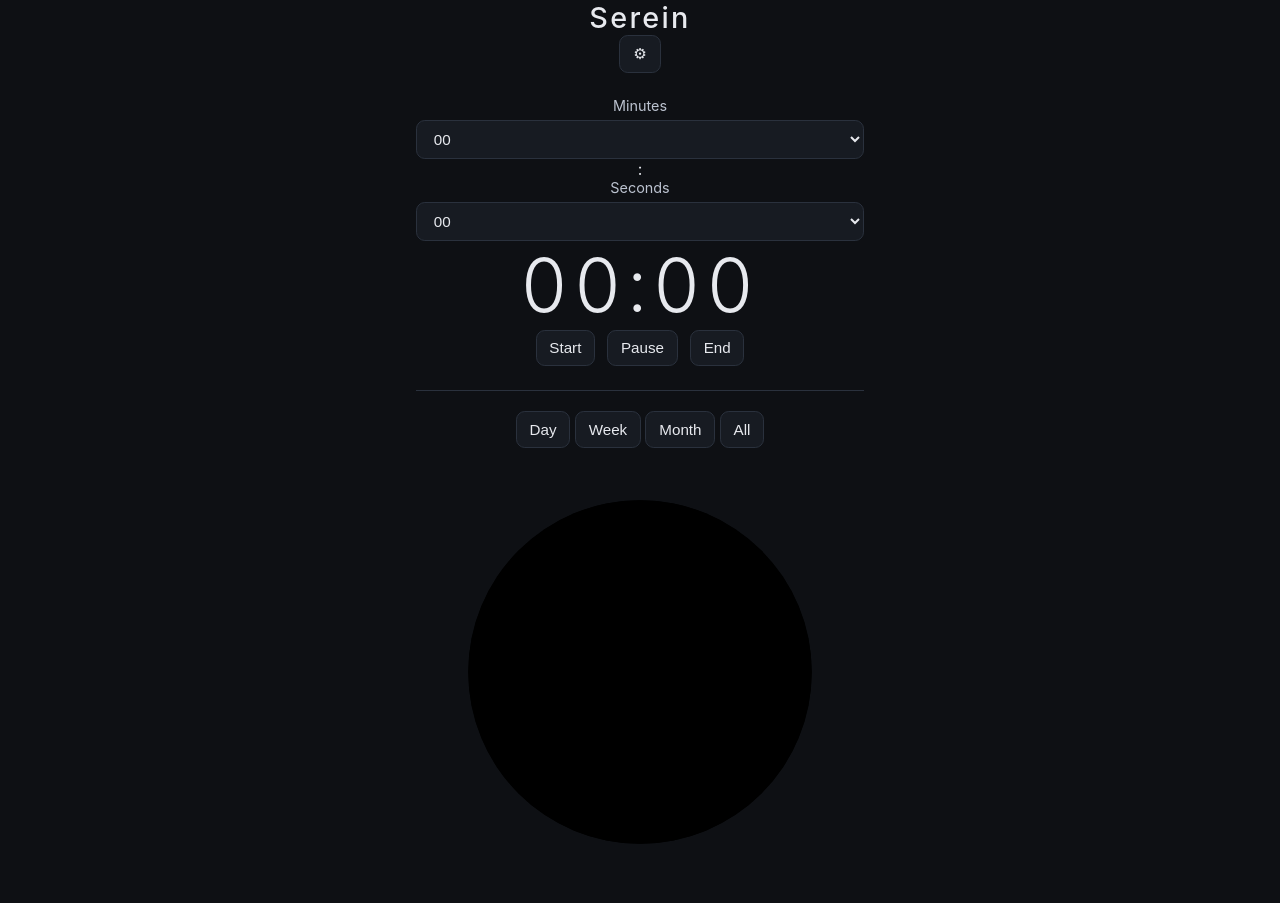
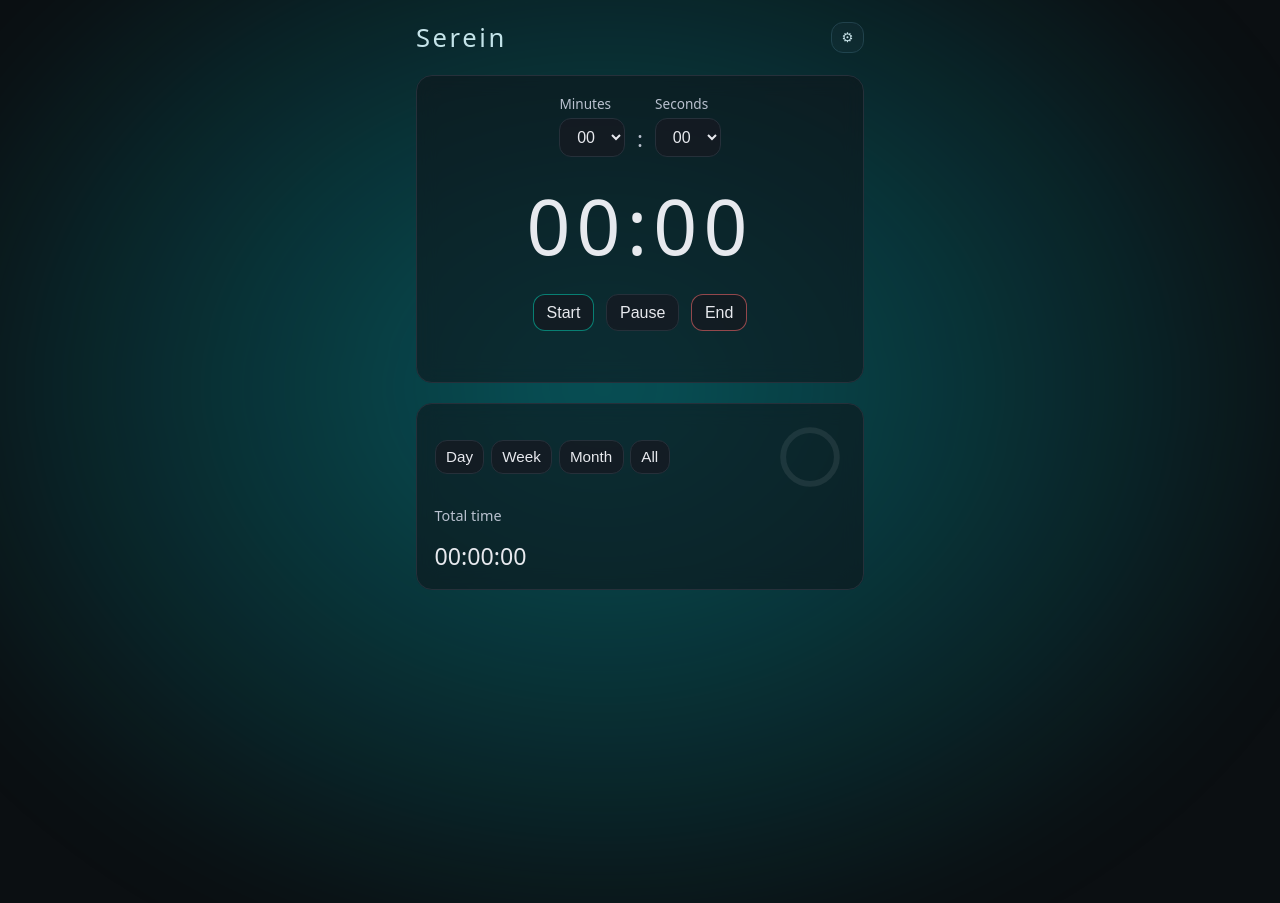
Before and after one commit to yuki01171994/meditation-timer, a plain HTML site: page index.html in a window 1280 px wide. Shown: the top 903 px of the page. After the commit the page ends 800 px from the top, so only its background shows below. Drawn offline with Linux system fonts and the light colour scheme.

Commit message:
style.css を更新

```diff
--- a/style.css
+++ b/style.css
@@ -1,88 +1,222 @@
-:root {
-  color-scheme: dark;
+:root { color-scheme: dark; }
+* { box-sizing: border-box; }
+html, body { height: 100%; }
+body {
+  margin: 0;
+  font-family: ui-sans-serif, system-ui, -apple-system, "Segoe UI", Roboto, "Hiragino Sans", "Noto Sans JP", sans-serif;
+  background: #0b0f12;
+  color: #e7e9ee;
+  overflow-x: hidden;
 }
 
-* {
-  box-sizing: border-box;
+/* Calm teal-blue background */
+.bg{
+  position: fixed; inset: -40vmax;
+  background:
+    radial-gradient(closest-side, rgba(0, 210, 180, .18), transparent 65%),
+    radial-gradient(closest-side, rgba(0, 140, 255, .14), transparent 62%),
+    radial-gradient(closest-side, rgba(0, 255, 200, .10), transparent 60%);
+  filter: blur(40px);
+  animation: drift 18s ease-in-out infinite alternate;
+  transform: translate3d(0,0,0);
+}
+@keyframes drift{
+  0%   { transform: translate(-4vmax, -2vmax) scale(1.02); }
+  100% { transform: translate( 3vmax,  4vmax) scale(1.06); }
 }
 
-body {
-  margin: 0;
-  min-height: 100vh;
+.app{
+  width: min(92vw, 30rem);
+  margin: 0 auto;
+  padding: 1.25rem 1rem 1.75rem;
   display: grid;
-  place-items: center;
-  background: #0e1014;
-  color: #e7e9ee;
-  font-family: "Inter", "Segoe UI", Roboto, sans-serif;
+  gap: 1.25rem;
 }
 
-.app {
-  width: min(92vw, 28rem);
-  text-align: center;
-  display: grid;
-  gap: 1.5rem;
+.header{
+  display:flex;
+  align-items:center;
+  justify-content: space-between;
+}
+.title{
+  margin: 0;
+  font-weight: 500;
+  letter-spacing: .10em;
+  font-size: 1.6rem;
 }
 
-h1 {
-  margin: 0;
-  font-size: 1.8rem;
-  font-weight: 500;
-  letter-spacing: 0.08em;
+.iconBtn{
+  border: 1px solid #26303a;
+  background: rgba(20, 24, 30, .65);
+  color: #e7e9ee;
+  border-radius: .75rem;
+  padding: .45rem .6rem;
+  cursor: pointer;
 }
 
-.timer-controls,
-.actions,
-.history-filters {
-  display: flex;
+.timer{
+  display:grid;
+  gap: 1rem;
+  padding: 1.1rem;
+  border: 1px solid #26303a;
+  border-radius: 1rem;
+  background: rgba(15, 19, 24, .55);
+  backdrop-filter: blur(10px);
+}
+
+.picker{
+  display:flex;
+  align-items: end;
   justify-content: center;
-  gap: 0.75rem;
+  gap: .75rem;
+}
+.pickCol{
+  display:grid;
+  gap: .35rem;
+  text-align:left;
+}
+.pickLabel{
+  font-size: .85rem;
+  color:#b9c1cf;
+}
+.colon{
+  font-variant-numeric: tabular-nums;
+  font-size: 1.4rem;
+  padding-bottom: .2rem;
+  color:#b9c1cf;
+}
+
+select, .btn{
+  border: 1px solid #26303a;
+  background: rgba(22, 26, 33, .8);
+  color: #e7e9ee;
+  border-radius: .75rem;
+  padding: .55rem .8rem;
+  font-size: 1rem;
+}
+
+.display{
+  text-align:center;
+  font-variant-numeric: tabular-nums;
+  letter-spacing: .08em;
+  font-weight: 300;
+  font-size: clamp(3rem, 12vw, 4.8rem);
+}
+
+.actions{
+  display:flex;
+  justify-content:center;
+  gap: .75rem;
   flex-wrap: wrap;
 }
 
-label {
-  display: grid;
-  gap: 0.4rem;
-  font-size: 0.9rem;
-  color: #bcc3d0;
+.btn{ cursor:pointer; }
+.btn.primary{
+  border-color: rgba(0, 210, 180, .55);
+}
+.btn.danger{
+  border-color: rgba(255, 110, 110, .55);
 }
 
-select,
-button {
-  border: 1px solid #2a313d;
-  border-radius: 0.55rem;
-  background: #171b22;
-  color: #e7e9ee;
-  padding: 0.55rem 0.8rem;
-  font-size: 0.95rem;
+.status{
+  min-height: 1.2em;
+  font-size: .9rem;
+  color:#b9c1cf;
+  text-align:center;
 }
 
-button {
-  cursor: pointer;
+.history{
+  padding: 1.1rem;
+  border: 1px solid #26303a;
+  border-radius: 1rem;
+  background: rgba(15, 19, 24, .55);
+  backdrop-filter: blur(10px);
+  display:grid;
+  gap: .9rem;
 }
 
-.display {
-  margin: 0;
-  font-size: clamp(3rem, 11vw, 4.6rem);
-  letter-spacing: 0.08em;
-  font-variant-numeric: tabular-nums;
-  font-weight: 300;
+.historyTop{
+  display:flex;
+  align-items:center;
+  justify-content: space-between;
+  gap: .75rem;
 }
 
-.history {
-  border-top: 1px solid #2a313d;
-  padding-top: 1.25rem;
-  display: grid;
-  gap: 0.9rem;
+.seg{
+  display:flex;
+  gap: .4rem;
+  flex-wrap: wrap;
+}
+.segBtn{
+  border: 1px solid #26303a;
+  background: rgba(22, 26, 33, .8);
+  color: #e7e9ee;
+  border-radius: .75rem;
+  padding: .45rem .65rem;
+  cursor: pointer;
+  font-size: .95rem;
+}
+.segBtn.active{
+  border-color: rgba(0, 210, 180, .55);
 }
 
-.total-label {
-  margin: 0;
-  color: #bcc3d0;
-  font-size: 0.9rem;
+.totalLabel{
+  margin:0;
+  color:#b9c1cf;
+  font-size: .9rem;
+}
+.total{
+  margin:0;
+  font-variant-numeric: tabular-nums;
+  font-size: 1.45rem;
 }
 
-.total-time {
-  margin: 0;
-  font-size: 1.4rem;
-  font-variant-numeric: tabular-nums;
+.ringWrap{ width: 70px; height: 70px; }
+.ring{ width: 70px; height: 70px; transform: rotate(-90deg); }
+.ringBase{
+  fill:none;
+  stroke: rgba(255,255,255,.08);
+  stroke-width: 10;
 }
+.ringArc{
+  fill:none;
+  stroke: rgba(0, 210, 180, .55);
+  stroke-width: 10;
+  stroke-linecap: round;
+  stroke-dasharray: 289; /* 2*pi*r where r=46 approx 289 */
+  stroke-dashoffset: 289;
+  filter: drop-shadow(0 0 6px rgba(0,210,180,.18));
+}
+
+/* Settings dialog */
+.settings{
+  border: 1px solid #26303a;
+  border-radius: 1rem;
+  padding: 0;
+  width: min(92vw, 28rem);
+  background: rgba(10, 13, 17, .92);
+  color: #e7e9ee;
+}
+.settings::backdrop{ background: rgba(0,0,0,.5); }
+.settingsInner{
+  padding: 1rem;
+  display:grid;
+  gap: 1rem;
+}
+.settingsHeader{
+  display:flex;
+  align-items:center;
+  justify-content: space-between;
+}
+.settingsHeader h2{
+  margin:0;
+  font-weight: 500;
+  letter-spacing: .06em;
+  font-size: 1.1rem;
+}
+.field{
+  display:grid;
+  gap: .4rem;
+}
+.field span{ color:#b9c1cf; font-size: .9rem; }
+.settingsFooter{ display:flex; justify-content: flex-end; }
```
